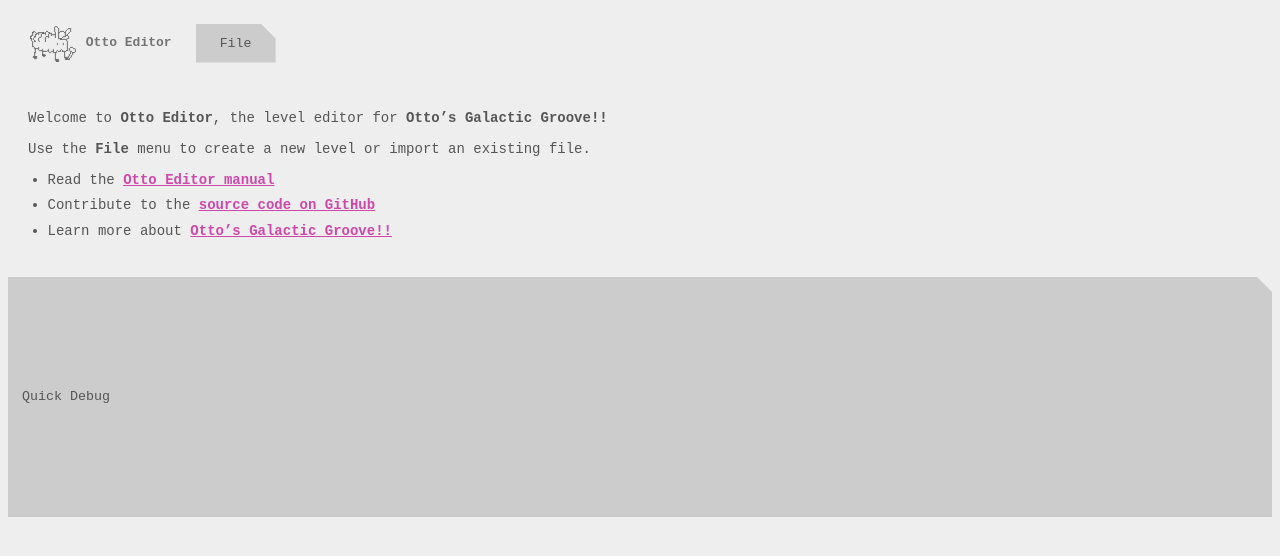
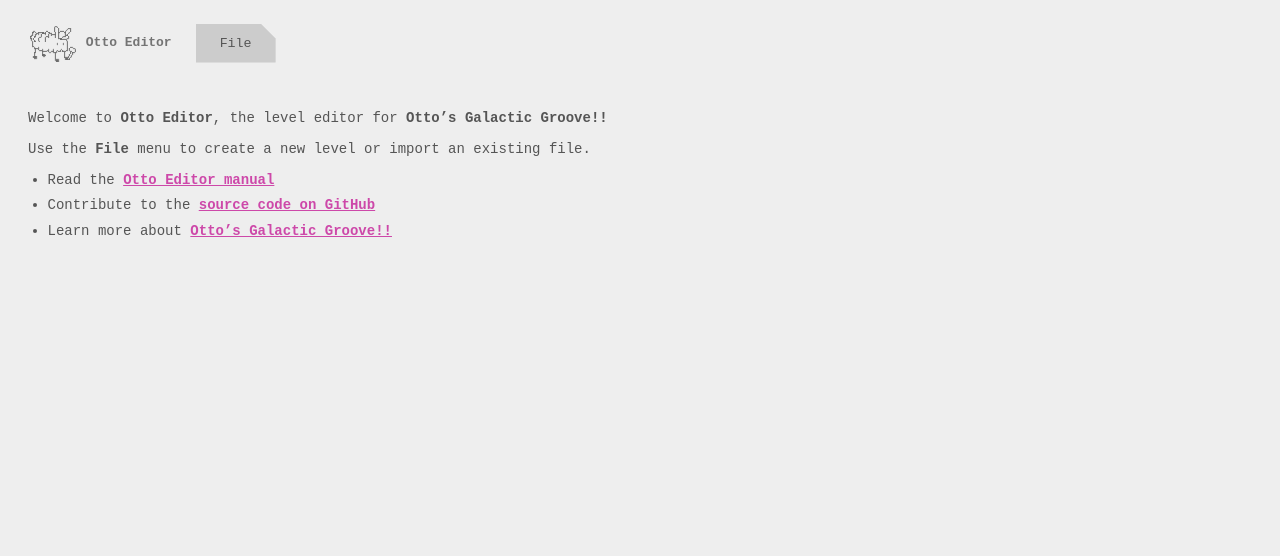
Before and after one commit to pawprintsgames/otto-editor, a SvelteKit app: page / in a window 1280 px wide. Shown: the top 556 px of the page. Built offline with nearby package versions, Linux system fonts and the light colour scheme.

Commit message:
Add copy/paste support on windows; cleanup debug function

```diff
--- a/src/components/editor.svelte
+++ b/src/components/editor.svelte
@@ -254,6 +254,9 @@
 		if (document.activeElement !== document.body) {
 			return;
 		}
+
+		const cmdCtrl = event.metaKey || event.ctrlKey;
+
 		if (event.code === 'Space') {
 			event.preventDefault();
 			if (audio.paused) {
@@ -285,38 +288,38 @@
 			return false;
 		}
 
-		if (event.code === 'KeyC' && event.metaKey) {
+		if (event.code === 'KeyC' && cmdCtrl) {
 			pasteboard = JSON.parse(JSON.stringify(selectedNotes));
 			event.preventDefault();
 			return false;
 		}
-		if (event.code === 'KeyX' && event.metaKey) {
+		if (event.code === 'KeyX' && cmdCtrl) {
 			pasteboard = JSON.parse(JSON.stringify(selectedNotes));
 			$notes = $notes.filter((note) => !selectedNotes.includes(note));
 			event.preventDefault();
 			return false;
 		}
-		if (event.code === 'KeyV' && event.metaKey) {
+		if (event.code === 'KeyV' && cmdCtrl) {
 			$notes = [...$notes, ...pasteboard];
 			selectedNotes = pasteboard;
 			$notes.sort((a, b) => a.beat - b.beat);
 			event.preventDefault();
 			return false;
 		}
-		if (event.code === 'KeyA' && event.metaKey) {
+		if (event.code === 'KeyA' && cmdCtrl) {
 			selectedNotes = $notes;
 			event.preventDefault();
 			return false;
 		}
 		if (
-			(event.code === 'KeyZ' && event.metaKey && event.shiftKey) ||
-			(event.code === 'KeyY' && event.metaKey)
+			(event.code === 'KeyZ' && cmdCtrl && event.shiftKey) ||
+			(event.code === 'KeyY' && cmdCtrl)
 		) {
 			notes.redo();
 			event.preventDefault();
 			return false;
 		}
-		if (event.code === 'KeyZ' && event.metaKey) {
+		if (event.code === 'KeyZ' && cmdCtrl) {
 			notes.undo();
 			event.preventDefault();
 			return false;
--- a/src/components/file-toolbar.svelte
+++ b/src/components/file-toolbar.svelte
@@ -90,37 +90,6 @@
 	let fileLoaderOpen = false;
 	let audioSelectOpen = false;
 	let exportPackageOpen = false;
-
-	async function loadDebugFile() {
-		const file: Song = {
-			gameVersion: LATEST_GAME_VERSION,
-			name: 'test',
-			'file-editor': 'Blue_Slushie_-_Full.wav',
-			file: '',
-			'file-no-melody': '',
-			'beats-per-minute': 160,
-			length: 0,
-			difficulty: {
-				easy: {
-					notes: [],
-					intensity: 1
-				},
-				hard: {
-					notes: [],
-					intensity: 1
-				},
-				'very-hard': {
-					notes: [],
-					intensity: 1
-				}
-			}
-		};
-		const blob = await (await fetch(file['file-editor'])).blob();
-		dispatch('fileChange', {
-			fileData: file,
-			audioFileURL: URL.createObjectURL(blob)
-		});
-	}
 
 	const difficultyLookup = {
 		easy: 'Casual',
@@ -413,10 +382,6 @@
 	</div>
 {/if}
 
-{#if !songLoaded && globalThis?.location?.origin.includes('local')}
-	<button on:click={loadDebugFile} style="height: 30vh;">Quick Debug</button>
-{/if}
-
 <style>
 	button {
 		width: 100%;
```
